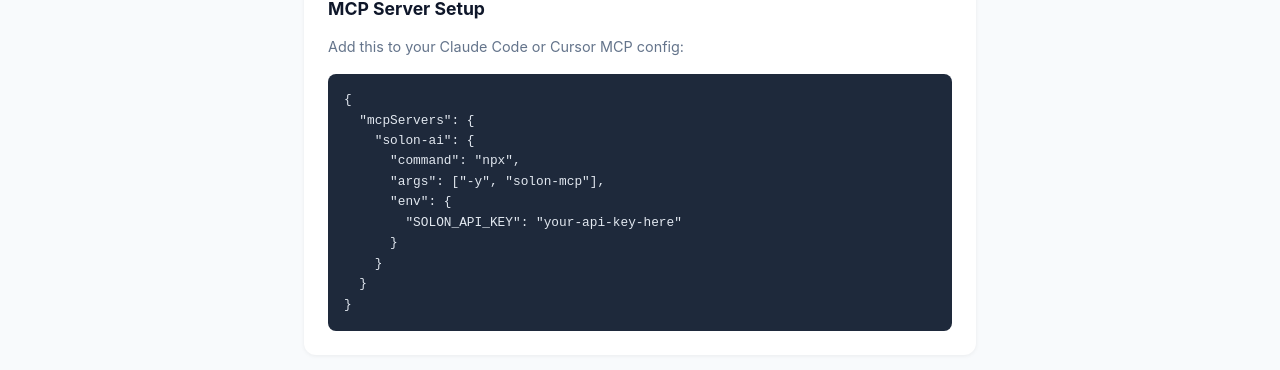
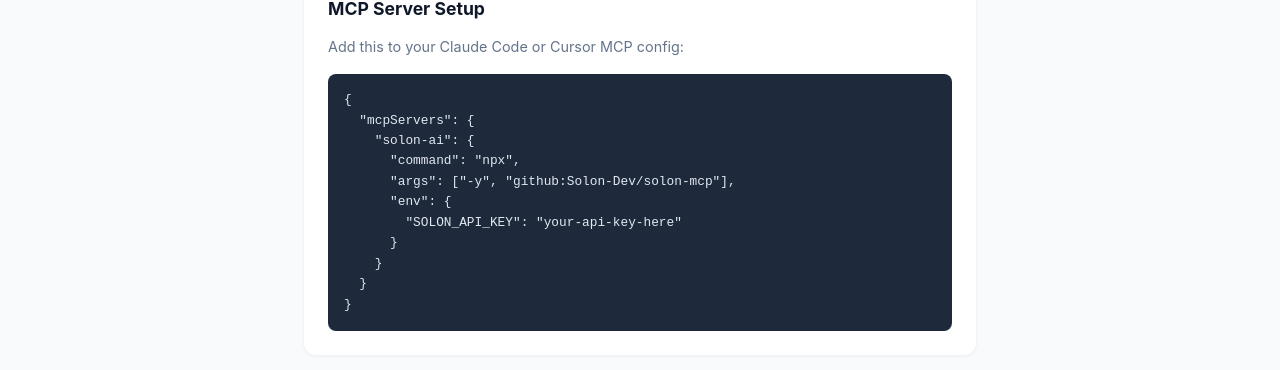
Before and after one commit to Solon-Dev/Solon, a Next.js app: page /dashboard/settings in a window 1280 px wide. Shown: the part 510-880 px from the top of the page. Built offline with nearby package versions, Linux system fonts and the light colour scheme; no server answers.

Commit message:
fix: use GitHub install for solon-mcp in settings snippet

```diff
--- a/src/app/dashboard/settings/page.tsx
+++ b/src/app/dashboard/settings/page.tsx
@@ -63,7 +63,7 @@
   "mcpServers": {
     "solon-ai": {
       "command": "npx",
-      "args": ["-y", "solon-mcp"],
+      "args": ["-y", "github:Solon-Dev/solon-mcp"],
       "env": {
         "SOLON_API_KEY": "${apiKey ?? 'your-api-key-here'}"
       }
```
